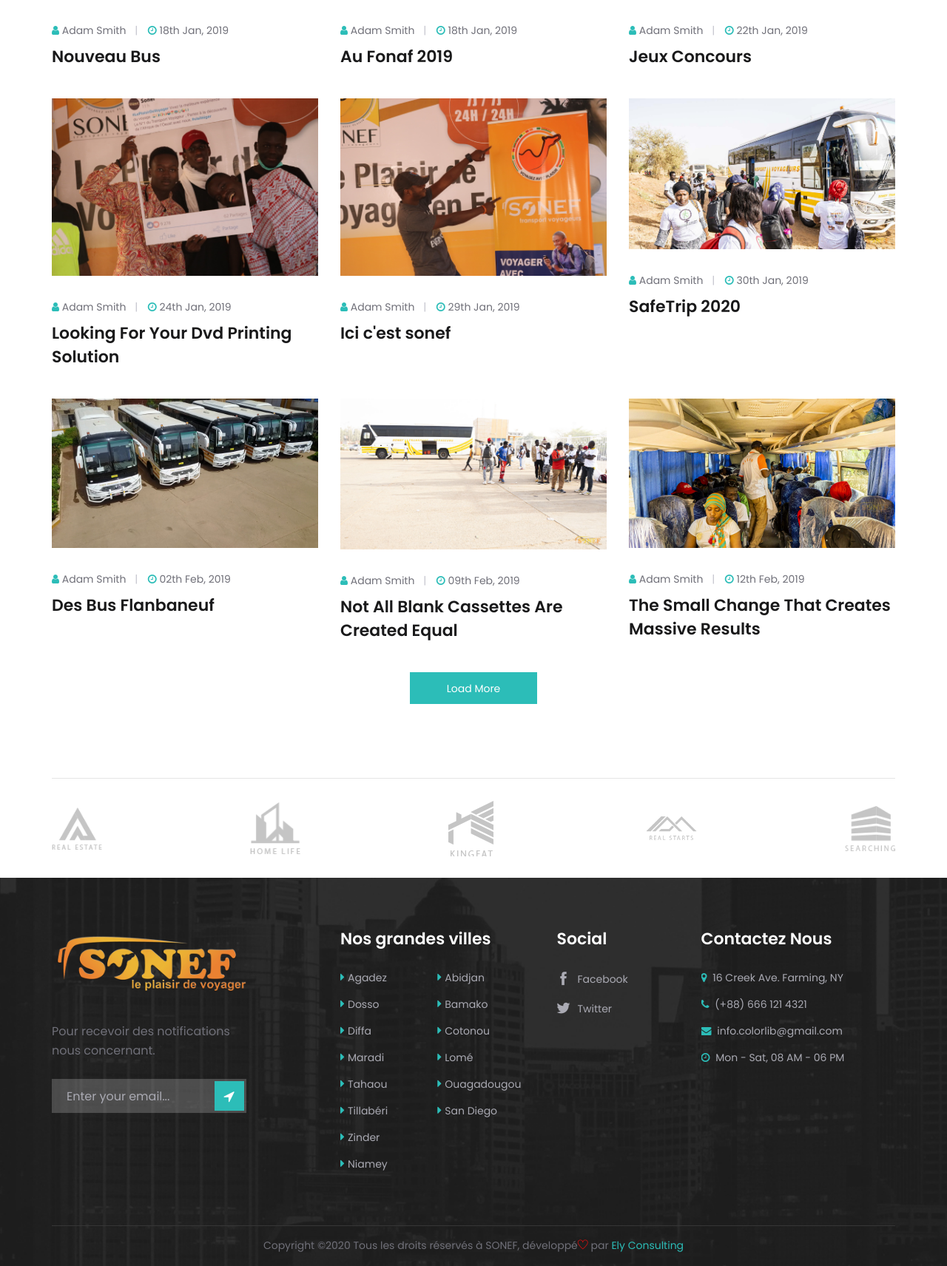
After one commit to 227Mahaman/Dromadaire, a PHP site: page /view/media_view.php in a window 1280 px wide. The commit adds this page. Shown: the part 793-2505 px from the top of the page at 74% size. Run offline with PHP 8.4, Linux system fonts and the light colour scheme.

Commit message:
View média

```diff
--- a/index.php
+++ b/index.php
@@ -71,9 +71,9 @@ if (!empty($_GET['action'])) {
         //         }
         //     }
         // }
-        include_once('view/inscription_view.php');
-    } elseif ($action == "etape") { //View Etape
-        include_once('view/etape_view.php');
+        include_once('view/reservation_view.php');
+    } elseif ($action == "media") { //View Media
+        include_once('view/media_view.php');
     } elseif ($action == "forum") { //View Forum
         if (empty($_SESSION['equipe_candidat'])) {
             header("Location:index.php?action=home");
--- /dev/null
+++ b/view/media_view.php
@@ -0,0 +1,199 @@
+<?php
+$title = "Media";
+ob_start();
+?>
+<!-- Breadcrumb Section Begin -->
+<section class="breadcrumb-section">
+    <div class="container">
+        <div class="row">
+            <div class="col-lg-12">
+                <div class="breadcrumb-text">
+                    <h2>Média</h2>
+                    <div class="breadcrumb-option">
+                        <a href="index.php?action=accueil"><i class="fa fa-home"></i> Accueil</a>
+                        <span>Média</span>
+                    </div>
+                </div>
+            </div>
+        </div>
+    </div>
+</section>
+<!-- Breadcrumb Section Begin -->
+
+<!-- Blog Section Begin -->
+<section class="blog-section blog-page spad">
+    <div class="container">
+        <div class="row">
+            <div class="col-lg-4 col-md-6">
+                <div class="single-blog-item">
+                    <div class="sb-pic">
+                        <img src="public/img/medias/media-5.JPG" alt="Nouveau Bus">
+                    </div>
+                    <div class="sb-text">
+                        <ul>
+                            <li><i class="fa fa-user"></i> Adam Smith</li>
+                            <li><i class="fa fa-clock-o"></i> 18th Jan, 2019</li>
+                        </ul>
+                        <h4><a href="./blog-details.html">Nouveau Bus</a></h4>
+                    </div>
+                </div>
+            </div>
+            <div class="col-lg-4 col-md-6">
+                <div class="single-blog-item">
+                    <div class="sb-pic">
+                        <img src="public/img/medias/media-6.JPG" alt="Fonaf">
+                    </div>
+                    <div class="sb-text">
+                        <ul>
+                            <li><i class="fa fa-user"></i> Adam Smith</li>
+                            <li><i class="fa fa-clock-o"></i> 18th Jan, 2019</li>
+                        </ul>
+                        <h4><a href="./blog-details.html">Au Fonaf 2019</a></h4>
+                    </div>
+                </div>
+            </div>
+            <div class="col-lg-4 col-md-6">
+                <div class="single-blog-item">
+                    <div class="sb-pic">
+                        <img src="public/img/medias/media-9.JPG" alt="">
+                    </div>
+                    <div class="sb-text">
+                        <ul>
+                            <li><i class="fa fa-user"></i> Adam Smith</li>
+                            <li><i class="fa fa-clock-o"></i> 22th Jan, 2019</li>
+                        </ul>
+                        <h4><a href="./blog-details.html">Jeux Concours</a></h4>
+                    </div>
+                </div>
+            </div>
+            <div class="col-lg-4 col-md-6">
+                <div class="single-blog-item">
+                    <div class="sb-pic">
+                        <img src="public/img/medias/media-10.JPG" alt="">
+                    </div>
+                    <div class="sb-text">
+                        <ul>
+                            <li><i class="fa fa-user"></i> Adam Smith</li>
+                            <li><i class="fa fa-clock-o"></i> 24th Jan, 2019</li>
+                        </ul>
+                        <h4><a href="./blog-details.html">Looking For Your Dvd Printing Solution</a></h4>
+                    </div>
+                </div>
+            </div>
+            <div class="col-lg-4 col-md-6">
+                <div class="single-blog-item">
+                    <div class="sb-pic">
+                        <img src="public/img/medias/media-11.JPG" alt="">
+                    </div>
+                    <div class="sb-text">
+                        <ul>
+                            <li><i class="fa fa-user"></i> Adam Smith</li>
+                            <li><i class="fa fa-clock-o"></i> 29th Jan, 2019</li>
+                        </ul>
+                        <h4><a href="./blog-details.html">Ici c'est sonef</a></h4>
+                    </div>
+                </div>
+            </div>
+            <div class="col-lg-4 col-md-6">
+                <div class="single-blog-item">
+                    <div class="sb-pic">
+                        <img src="public/img/medias/media-15.jpg" alt="">
+                    </div>
+                    <div class="sb-text">
+                        <ul>
+                            <li><i class="fa fa-user"></i> Adam Smith</li>
+                            <li><i class="fa fa-clock-o"></i> 30th Jan, 2019</li>
+                        </ul>
+                        <h4><a href="./blog-details.html">SafeTrip 2020</a></h4>
+                    </div>
+                </div>
+            </div>
+            <div class="col-lg-4 col-md-6">
+                <div class="single-blog-item">
+                    <div class="sb-pic">
+                        <img src="public/img/medias/media-12.png" alt="">
+                    </div>
+                    <div class="sb-text">
+                        <ul>
+                            <li><i class="fa fa-user"></i> Adam Smith</li>
+                            <li><i class="fa fa-clock-o"></i> 02th Feb, 2019</li>
+                        </ul>
+                        <h4><a href="./blog-details.html">Des Bus Flanbaneuf</a></h4>
+                    </div>
+                </div>
+            </div>
+            <div class="col-lg-4 col-md-6">
+                <div class="single-blog-item">
+                    <div class="sb-pic">
+                        <img src="public/img/medias/media-17.jpg" alt="">
+                    </div>
+                    <div class="sb-text">
+                        <ul>
+                            <li><i class="fa fa-user"></i> Adam Smith</li>
+                            <li><i class="fa fa-clock-o"></i> 09th Feb, 2019</li>
+                        </ul>
+                        <h4><a href="./blog-details.html">Not All Blank Cassettes Are Created Equal</a></h4>
+                    </div>
+                </div>
+            </div>
+            <div class="col-lg-4 col-md-6">
+                <div class="single-blog-item">
+                    <div class="sb-pic">
+                        <img src="public/img/medias/media-16.jpg" alt="">
+                    </div>
+                    <div class="sb-text">
+                        <ul>
+                            <li><i class="fa fa-user"></i> Adam Smith</li>
+                            <li><i class="fa fa-clock-o"></i> 12th Feb, 2019</li>
+                        </ul>
+                        <h4><a href="./blog-details.html">The Small Change That Creates Massive Results</a></h4>
+                    </div>
+                </div>
+            </div>
+            <div class="col-lg-12">
+                <div class="loadmore">
+                    <a href="#" class="primary-btn">Load More</a>
+                </div>
+            </div>
+        </div>
+    </div>
+</section>
+<!-- Blog Section End -->
+
+<!-- Partner Carousel Section Begin -->
+<div class="partner-section">
+    <div class="container">
+        <div class="partner-carousel owl-carousel">
+            <a href="#" class="partner-logo">
+                <div class="partner-logo-tablecell">
+                    <img src="public/img/partner/partner-1.png" alt="">
+                </div>
+            </a>
+            <a href="#" class="partner-logo">
+                <div class="partner-logo-tablecell">
+                    <img src="public/img/partner/partner-2.png" alt="">
+                </div>
+            </a>
+            <a href="#" class="partner-logo">
+                <div class="partner-logo-tablecell">
+                    <img src="public/img/partner/partner-3.png" alt="">
+                </div>
+            </a>
+            <a href="#" class="partner-logo">
+                <div class="partner-logo-tablecell">
+                    <img src="public/img/partner/partner-4.png" alt="">
+                </div>
+            </a>
+            <a href="#" class="partner-logo">
+                <div class="partner-logo-tablecell">
+                    <img src="public/img/partner/partner-5.png" alt="">
+                </div>
+            </a>
+        </div>
+    </div>
+</div>
+<!-- Partner Carousel Section End -->
+<?php
+$content = ob_get_clean();
+require("template.php");
+?>
--- a/view/template.php
+++ b/view/template.php
@@ -64,7 +64,7 @@
                 <li><a href="./about-us.html">Nos Destination</a></li>
                 <li><a href="./blog.html">Nos Agences/Gares</a></li>
                 <li><a href="./property-details.html">Espace Client</a></li>
-                <li><a href="./property-details.html">Media</a></li>
+                <li><a href="index.php?action=media">Media</a></li>
                 <li><a href="./contact.html">Contact</a></li>
             </ul>
         </nav>
@@ -109,7 +109,7 @@
                                 <li><a href="./about-us.html">Nos Destination</a></li>
                                 <li><a href="./blog.html">Nos Agences/Gares</a></li>
                                 <li><a href="./property-details.html">Espace Client</a></li>
-                                <li><a href="./property-details.html">Media</a></li>
+                                <li><a href="index.php?action=media">Media</a></li>
                                 <li><a href="./contact.html">Contact</a></li>
                             </ul>
                         </nav>
```
Also changed, not shown: public/img/medias/DSCdsdsswxc04168.jpg (added), public/img/medias/media-10.JPG (added), public/img/medias/media-11.JPG (added), public/img/medias/media-12.png (added), public/img/medias/media-13.png (added), public/img/medias/media-15.jpg (added), public/img/medias/media-16.jpg (added), public/img/medias/media-17.jpg (added), 8 other files.
